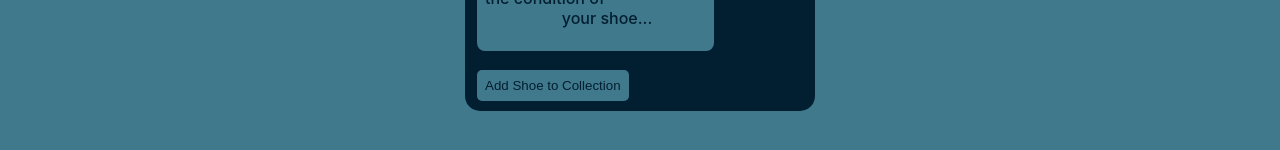
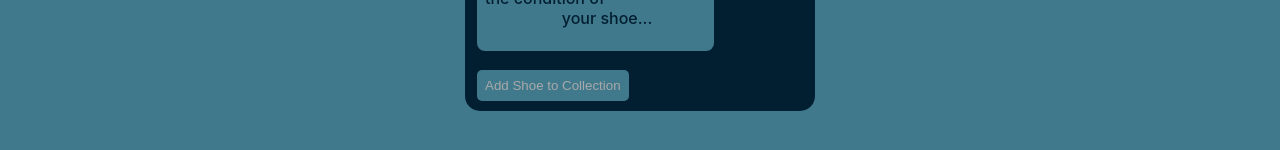
Before and after one commit to ericlheidel/omg-shoes, a React (Create React App) app: page /shoes/1 in a window 1280 px wide. Shown: the part 408-558 px from the top of the page. Built offline with nearby package versions, Linux system fonts and the light colour scheme; no server answers; sample sign-in values are in the browser's storage.

Commit message:
disabled add shoe button until info is filled

```diff
--- a/api/database.json
+++ b/api/database.json
@@ -1684,7 +1684,7 @@
       "userId": 5,
       "shoeId": 3,
       "shoeSize": "11.5",
-      "conditionId": 5,
+      "conditionId": 4,
       "description": "Completely unwearable!!!"
     },
     {
--- a/src/components/shoes/ShoeDetails.css
+++ b/src/components/shoes/ShoeDetails.css
@@ -59,6 +59,10 @@
   margin-left: auto;
   margin-right: auto;
   width: 100%;
+
+  &:disabled {
+    color: darkgray;
+  }
 }
 
 .edit-shoe-form {
--- a/src/components/shoes/ShoeDetailsForm.js
+++ b/src/components/shoes/ShoeDetailsForm.js
@@ -5,13 +5,16 @@ import { getShoeById } from "../../services/shoesService.js"
 import { getAllConditions } from "../../services/conditionsService.js"
 import { sizes } from "../../utility.js"
 import { addShoeToUserCollection } from "../../services/userShoeService.js"
+import { isDisabled } from "@testing-library/user-event/dist/utils/index.js"
 
 export const ShoeDetailsForm = ({ currentUser }) => {
   const [shoe, setShoe] = useState([])
   const [conditions, setAllConditions] = useState([])
-  const [chosenCondition, setChosenCondition] = useState("")
-  const [chosenSize, setChosenSize] = useState("")
+  const [chosenCondition, setChosenCondition] = useState(0)
+  const [chosenSize, setChosenSize] = useState("0")
   const [userShoeDescription, setUserShoeDescription] = useState("")
+
+  const [isDisabled, setIsDisabled] = useState(true)
 
   const { shoeId } = useParams()
 
@@ -46,7 +49,11 @@ export const ShoeDetailsForm = ({ currentUser }) => {
     })
   }
 
-  useEffect(() => {}, [])
+  useEffect(() => {
+    if (chosenCondition !== 0 && chosenSize !== "0") {
+      setIsDisabled(false)
+    }
+  }, [chosenCondition, chosenSize])
 
   return (
     <div className="shoe-details-container">
@@ -63,7 +70,7 @@ export const ShoeDetailsForm = ({ currentUser }) => {
           <div className="shoe-detail-two">{shoe.modelNumber}</div>
           <div className="shoe-detail-two">{shoe.colorway}</div>
         </div>
-        <form className="form" onSubmit={handleAddShoeToUserCollection}>
+        <form className="form" /* onSubmit={handleAddShoeToUserCollection} */>
           <fieldset>
             <div className="form-group">
               <select
@@ -124,7 +131,12 @@ export const ShoeDetailsForm = ({ currentUser }) => {
             </fieldset>
             <fieldset>
               <div className="add-btn-div">
-                <button type="submit" className="add-btn form-btn">
+                <button
+                  type="submit"
+                  className="add-btn form-btn"
+                  disabled={isDisabled}
+                  onClick={handleAddShoeToUserCollection}
+                >
                   Add Shoe to Collection
                 </button>
               </div>
```
